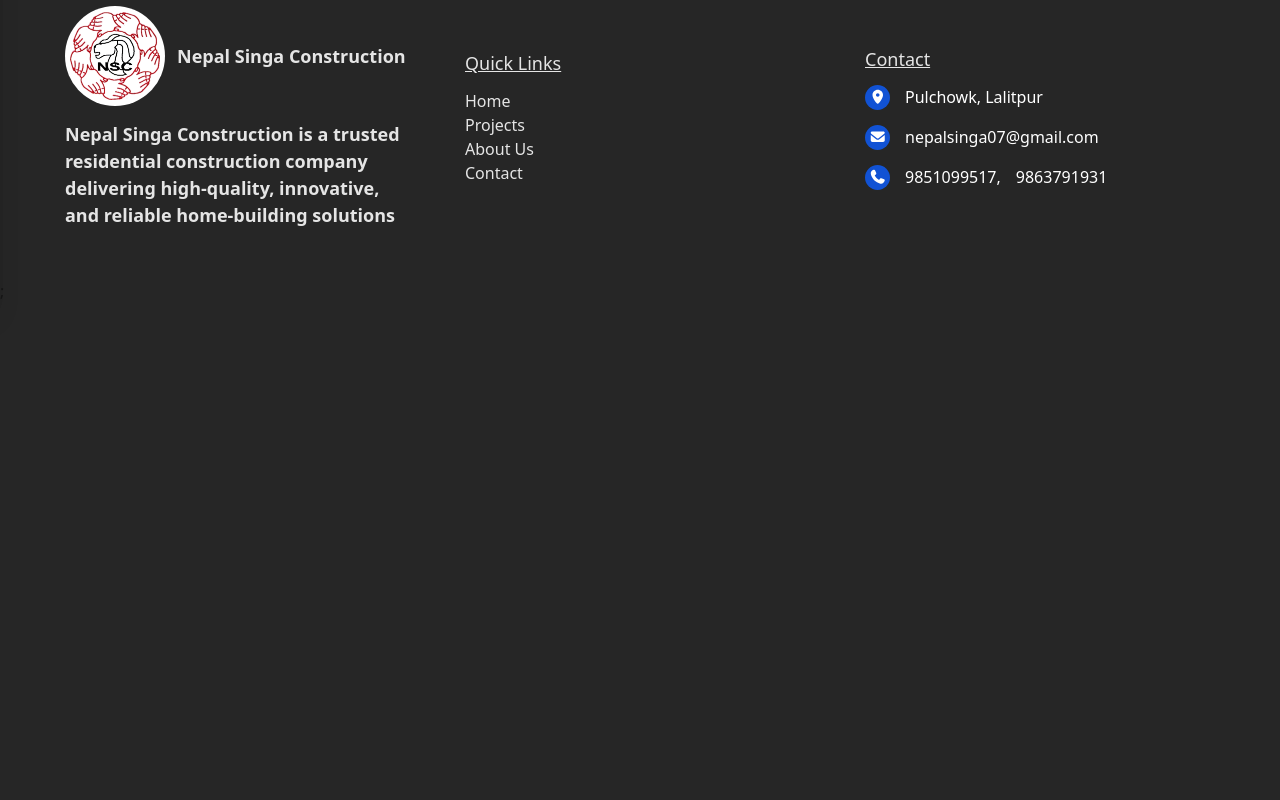
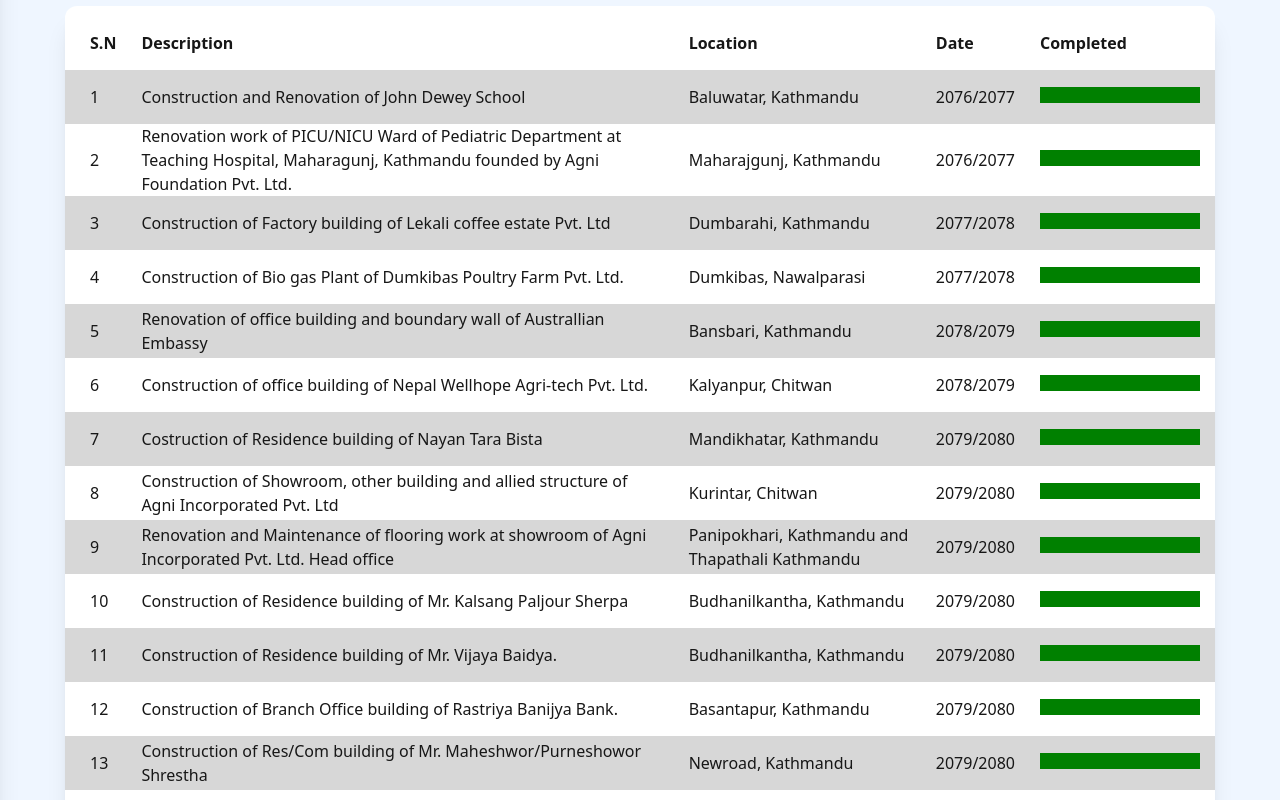
Before and after one commit to SanjeevMhn/nepal-singa-contruction, a Next.js app: page /projects in a window 1280 px wide. Shown: the part 420-1220 px from the top of the page. Before the commit the page ends 800 px from the top, so only its background shows below. Built offline with nearby package versions, Linux system fonts and the light colour scheme.

Commit message:
[ADDED]: added projects table in projects page

```diff
--- a/app/globals.css
+++ b/app/globals.css
@@ -3,6 +3,7 @@
 @import "./styles/experience.css";
 @import "./styles/hero.css";
 @import "./styles/form.css";
+@import "./styles/table.css";
 
 :root {
   --background: #ffffff;
--- a/app/projects/page.tsx
+++ b/app/projects/page.tsx
@@ -1,17 +1,184 @@
 import Link from "next/link";
 
 const ProjectPage = () => {
+  const projects = [
+    {
+      description: "Construction and Renovation of John Dewey School",
+      location: "Baluwatar, Kathmandu",
+      completed: "100%",
+      date: "2076/2077",
+    },
+    {
+      description:
+        "Renovation work of PICU/NICU Ward of Pediatric Department at Teaching Hospital, Maharagunj, Kathmandu founded by Agni Foundation Pvt. Ltd.",
+      location: "Maharajgunj, Kathmandu",
+      completed: "100%",
+      date: "2076/2077",
+    },
+    {
+      description:
+        "Construction of Factory building of Lekali coffee estate Pvt. Ltd",
+      location: "Dumbarahi, Kathmandu",
+      completed: "100%",
+      date: "2077/2078",
+    },
+    {
+      description:
+        "Construction of Bio gas Plant of Dumkibas Poultry Farm Pvt. Ltd.",
+      location: "Dumkibas, Nawalparasi",
+      completed: "100%",
+      date: "2077/2078",
+    },
+    {
+      description:
+        "Renovation of office building and boundary wall of Australlian Embassy",
+      location: "Bansbari, Kathmandu",
+      completed: "100%",
+      date: "2078/2079",
+    },
+    {
+      description:
+        "Construction of office building of Nepal Wellhope Agri-tech Pvt. Ltd.",
+      location: "Kalyanpur, Chitwan",
+      completed: "100%",
+      date: "2078/2079",
+    },
+    {
+      description: "Costruction of Residence building of Nayan Tara Bista",
+      location: "Mandikhatar, Kathmandu",
+      completed: "100%",
+      date: "2079/2080",
+    },
+    {
+      description:
+        "Construction of Showroom, other building and allied structure of Agni Incorporated Pvt. Ltd",
+      location: "Kurintar, Chitwan",
+      completed: "100%",
+      date: "2079/2080",
+    },
+    {
+      description:
+        "Renovation and Maintenance of flooring work at showroom of Agni Incorporated Pvt. Ltd. Head office",
+      location: "Panipokhari, Kathmandu and Thapathali Kathmandu",
+      completed: "100%",
+      date: "2079/2080",
+    },
+    {
+      description:
+        "Construction of Residence building of Mr. Kalsang Paljour Sherpa ",
+      location: "Budhanilkantha, Kathmandu",
+      completed: "100%",
+      date: "2079/2080",
+    },
+    {
+      description: "Construction of Residence building of Mr. Vijaya Baidya.",
+      location: "Budhanilkantha, Kathmandu",
+      completed: "100%",
+      date: "2079/2080",
+    },
+    {
+      description:
+        "Construction of Branch Office building of Rastriya Banijya Bank.",
+      location: "Basantapur, Kathmandu",
+      completed: "100%",
+      date: "2079/2080",
+    },
+    {
+      description:
+        "Construction of Res/Com building of Mr. Maheshwor/Purneshowor Shrestha ",
+      location: "Newroad, Kathmandu",
+      completed: "100%",
+      date: "2079/2080",
+    },
+    {
+      description: "Costruction of Residence building of Mr. Shyam Kafle.",
+      location: "Thimi, Bhaktapur",
+      completed: "100%",
+      date: "2079/2080",
+    },
+    {
+      description:
+        "Construction of G.P Layer and G.P Pullet Building & other structure of Vizu breeders Pvt. Ltd. at Hille, Dhankuta",
+      location: "Hille, Dhankuta",
+      completed: "90%",
+    },
+    {
+      description:
+        "Construction of Feed Plant and office building of Nepal wellhope Pvt. Ltd.",
+      location: "Jhorahat, Biratnagar",
+      completed: "90%",
+    },
+    {
+      description:
+        "Construction of Residence building of Mrs. Yunduk Dolma Sherpa & Kalang Sonam Sherpa",
+      location: "Budhanilkantha, Kathmandu",
+      completed: "85%",
+    },
+    {
+      description:
+        "Construction of office building of Vizu Poultry Farm Pvt. Ltd.",
+      location: "Kalyanpur, Chitwan",
+      completed: "80%",
+    },
+    {
+      description: "Costruction of Commercial building of Mr. Prajwol Maharjan",
+      location: "Emadol, Lalitpur",
+      completed: "70%",
+    },
+  ];
   return (
     <section className="projects-page bg-white">
       <header className="project-hero py-[8.5rem]">
         <div className="wrapper">
-          <h2 className="text-[4.8rem] font-bold text-white text-center">Our Projects</h2>
+          <h2 className="text-[4.8rem] font-bold text-white text-center">
+            Our Projects
+          </h2>
           <div className="breadcrumb text-center text-white text-[2rem]">
-            <Link href={'/'}>Home /</Link>
+            <Link href={"/"}>Home /</Link>
             <Link href={"/projects"}> Projects</Link>
           </div>
         </div>
       </header>
+      <div className="project-list-container bg-blue-50">
+        <div className="wrapper py-[5rem]">
+          <div className="project-list-table-container bg-white overflow-x-auto py-[2.5rem] rounded-[1.2rem] shadow-xl">
+            <table className="w-full table">
+              <thead>
+                <tr>
+                  <th>S.N</th>
+                  <th>Description</th>
+                  <th>Location</th>
+                  <th>Date</th>
+                  <th>Completed</th>
+                </tr>
+              </thead>
+              <tbody>
+                {projects.map((project, index) => (
+                  <tr
+                    key={index}
+                  >
+                    <td>
+                     {index + 1}
+                    </td>
+                    <td>{project.description}</td>
+                    <td>{project.location}</td>
+                    <td>{project.date ?? 2082}</td>
+                    <td>
+                      <div className="p-[1.5rem] pl-0">
+                        <progress
+                          max={100}
+                          value={Number(project.completed.split("%")[0])}
+                          className="rounded-full"
+                        ></progress>
+                      </div>
+                    </td>
+                  </tr>
+                ))}
+              </tbody>
+            </table>
+          </div>
+        </div>
+      </div>
     </section>
   );
 };
--- /dev/null
+++ b/app/styles/table.css
@@ -0,0 +1,17 @@
+.table {
+  thead tr th {
+    padding-bottom: 1.5rem;
+    padding-left: 2.5rem;
+    text-align: left;
+  }
+  tbody {
+    tr {
+      &:nth-child(odd) {
+        background: #d7d7d7;
+      }
+      td{
+        padding-left: 2.5rem;
+      }
+    }
+  }
+}
```
